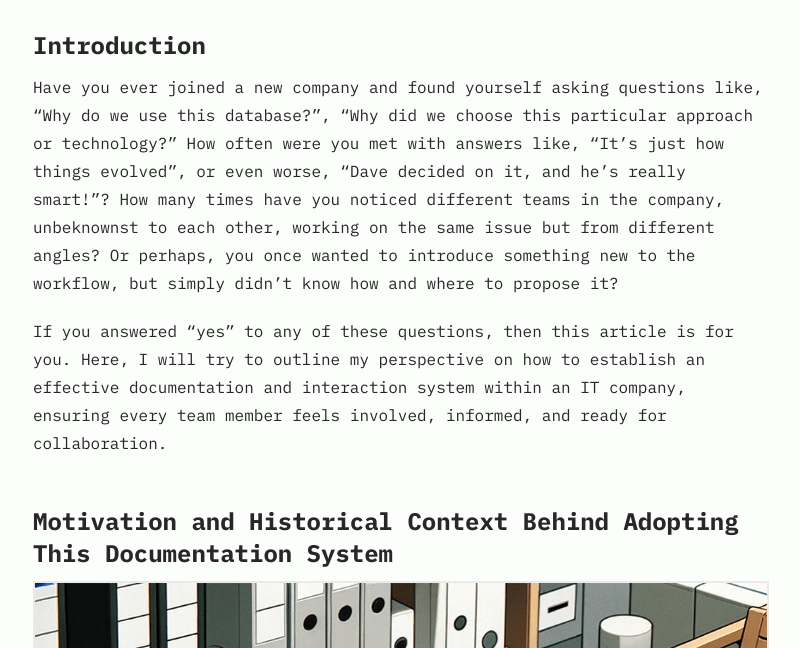
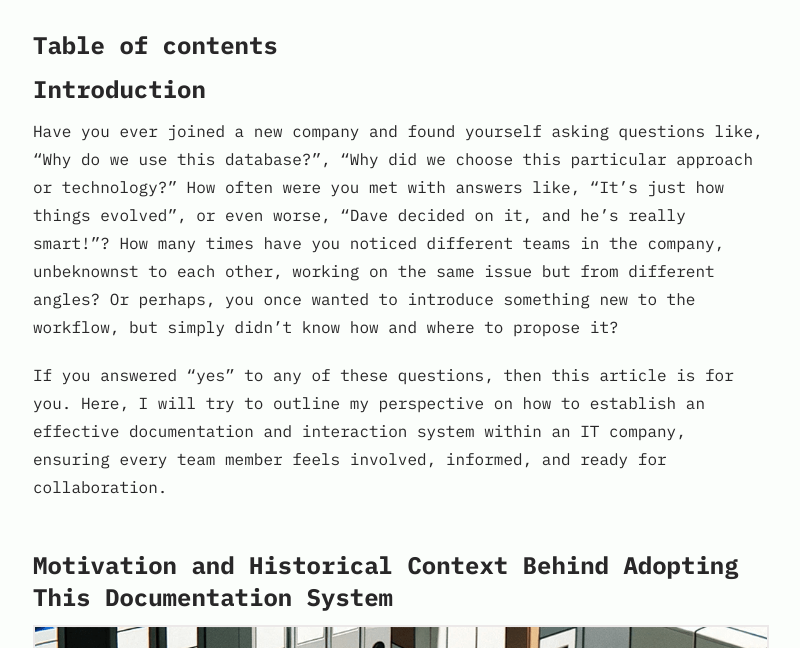
Before and after one commit to painhardcore/yur-blog, an Astro site: page /posts/implementing-a-technical-decision-documentation in a window 1280 px wide. Shown: the part 452-1100 px from the top of the page, without its empty margins (239-1039 px from the left). Built offline with nearby package versions, Linux system fonts and the light colour scheme; Astro itself is replaced by a stand-in of ours.

Commit message:
add toc
Signed-off-by: Andrey Yurchenkov <painhardcore@gmail.com>

```diff
--- a/src/content/blog/implementing-a-technical-decision-documentation.md
+++ b/src/content/blog/implementing-a-technical-decision-documentation.md
@@ -15,6 +15,8 @@ description: Unlock seamless collaboration and clarity in your tech projects wit
 ---
 
 # Implementing a Technical Decision Documentation
+
+## Table of contents
 
 ## Introduction
 
```
